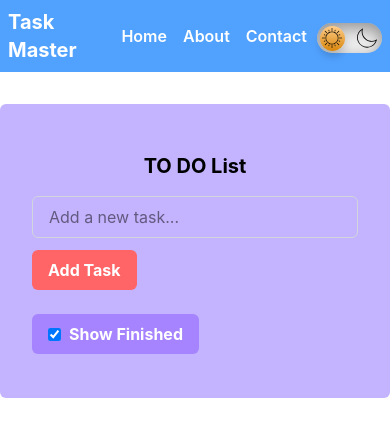
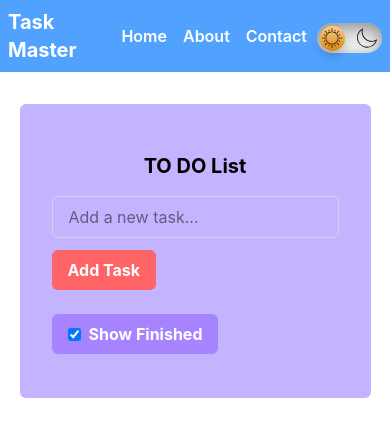
Before and after one commit to Unieye1/react-todo-app, a React (Vite) app: page / in a window 390 px wide. Shown: the top 436 px of the page. Built offline with nearby package versions, Linux system fonts and the light colour scheme.

Commit message:
Fix mobile responsiveness

```diff
--- a/src/App.jsx
+++ b/src/App.jsx
@@ -55,7 +55,7 @@ function App() {
     <>
       <div className=" bg-white dark:bg-gray-900 min-h-screen">
         <Navbar />
-        <div className="container bg-violet-300 dark:bg-violet-950 dark:text-white  sm:w-1/2 rounded-md sm:p-4 p-8 m-8  mx-auto">
+        <div className="container bg-violet-300 dark:bg-violet-950 dark:text-white  sm:w-1/2 w-[90%] rounded-md sm:p-4 p-8 m-8 mx-auto">
           <div className="todo text-xl font-bold text-center p-4">
             TO DO List
           </div>
```
